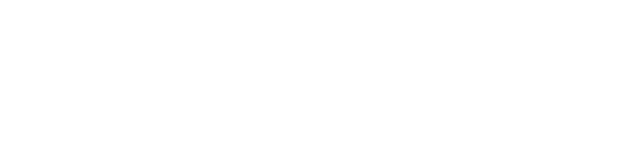
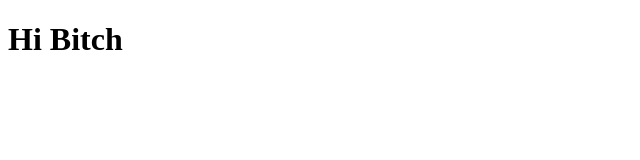
Before and after one commit to DemianOrt/BeuatyCenter, a plain HTML site: page index.html in a window 1280 px wide. Shown: the whole page, without its empty margins (0-640 px from the left). Drawn offline with Linux system fonts and the light colour scheme.

Commit message:
Introduccion

```diff
--- a/index.html
+++ b/index.html
@@ -6,6 +6,8 @@
     <title>Document</title>
 </head>
 <body>
+    <h1>Hi Bitch</h1>
+
 
 </body>
 </html>
```
